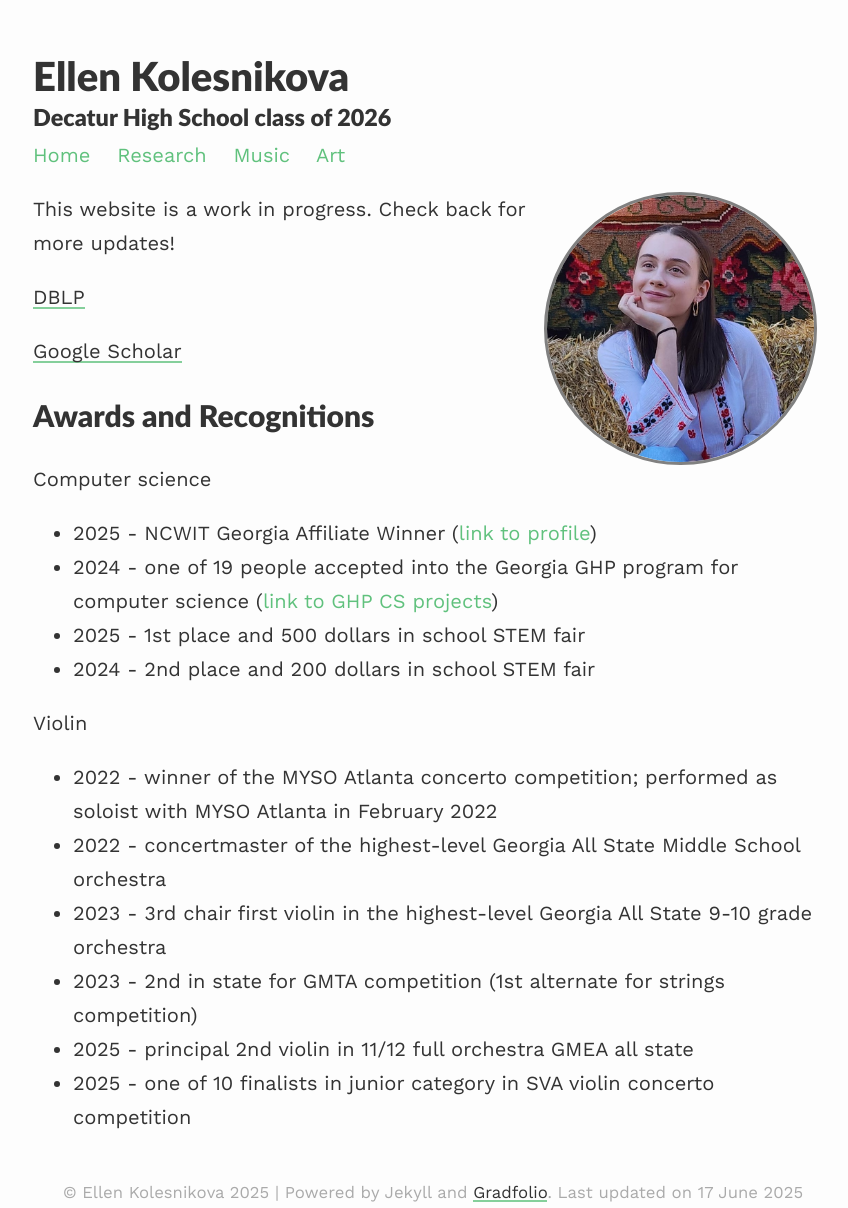
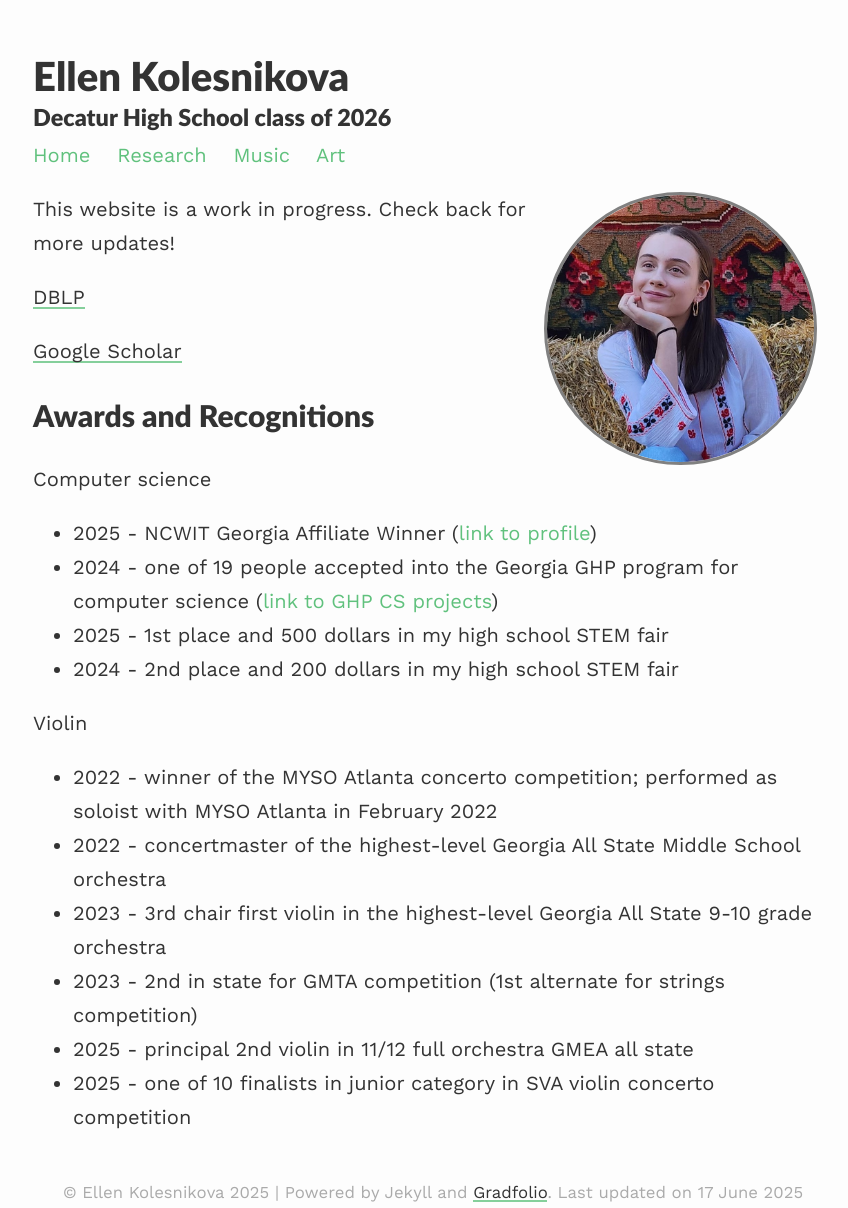
Before and after one commit to ellenkolesnikova/ellenkolesnikova.github.io, a Jekyll site: the page built from index.md, in a window 1280 px wide. Shown: the whole page, without its empty margins (207-1055 px from the left). Built offline with Jekyll 4.4.1, drawn with Linux system fonts in a browser that asks for light colours; nearby versions of some CDN libraries.

Commit message:
Update index.md

```diff
--- a/index.md
+++ b/index.md
@@ -19,8 +19,8 @@ Awards and Recognitions
 Computer science
   - 2025 - NCWIT Georgia Affiliate Winner ([link to profile](https://www.aspirations.org/people/ellen-k/150541){:target="_blank"})
   - 2024 - one of 19 people accepted into the Georgia GHP program for computer science ([link to GHP CS projects](https://www.ghpstudentsite.com/computerscience){:target="_blank"})
-  - 2025 - 1st place and 500 dollars in school STEM fair
-  - 2024 - 2nd place and 200 dollars in school STEM fair
+  - 2025 - 1st place and 500 dollars in my high school STEM fair
+  - 2024 - 2nd place and 200 dollars in my high school STEM fair
 
 
 
```
